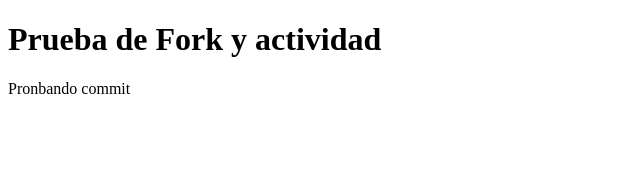
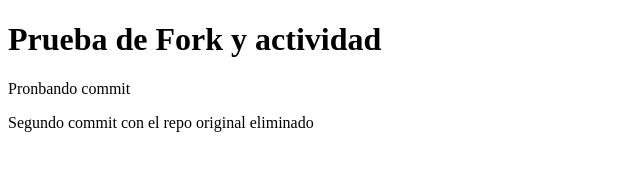
Before and after one commit to Jtoledo88/RepoAForkear-jon, a plain HTML site: page index.html in a window 1280 px wide. Shown: the whole page, without its empty margins (0-640 px from the left). Drawn offline with Linux system fonts and the light colour scheme.

Commit message:
commit despues de repo eliminado

```diff
--- a/index.html
+++ b/index.html
@@ -8,5 +8,6 @@
 <body>
     <h1>Prueba de Fork y actividad</h1>
     <p>Pronbando commit</p>
+    <p>Segundo commit con el repo original eliminado</p>
 </body>
 </html>
```
